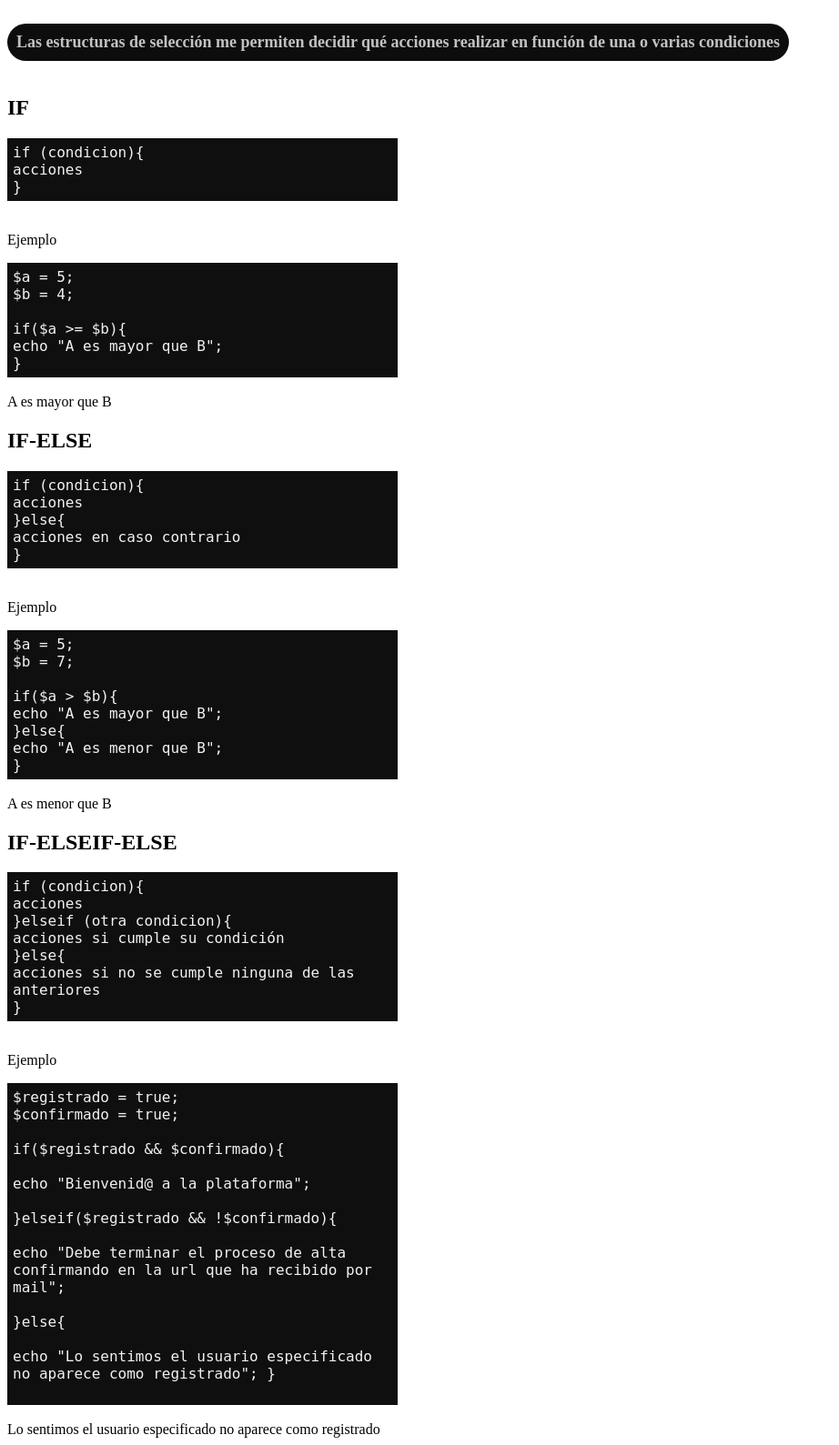
After one commit to mrodara/ut05, a PHP site: page /sesion3/estructuras_seleccion.php in a window 1280 px wide. The commit adds this page. Shown: the whole page at 91% size, without its empty margins (0-922 px from the left). Run offline with PHP 8.4, Linux system fonts and the light colour scheme.

Commit message:
estructuras seleccion, operadores logicos e incr.

```diff
--- a/sesion3/aritmeticos.php
+++ b/sesion3/aritmeticos.php
@@ -18,7 +18,7 @@
         echo "El resultado de la multiplicación es: " . $operando1 * $operando2 . "</br>";
         echo "El resultado de la división es: " . $operando1 / $operando2 . "</br>";
         echo "El resultado del módulo es: " . $operando1 % $operando2 . "</br>";
-        echo "El resultado del exponente: " . $operando1 ** $operando2 . "</br>";
+        echo "El resultado de la potencia: " . $operando1 ** $operando2 . "</br>";
 
     ?>
 </body>
--- a/sesion3/arrays_asociativos.php
+++ b/sesion3/arrays_asociativos.php
@@ -11,6 +11,7 @@
     <h2>Creación de arrays asociativos</h2>
     <?php
 
+
         $sistemas = array("so1" => "windows", "so2" => "linux", "so3" => "macos");
 
         $persona = array("nombre" => "Manu", "edad" => 42, "profesor" => true, "salario" => 5000.36);
@@ -22,8 +23,8 @@
 
         echo $sistemas["so3"] . "<br>";
 
-        var_dump($sistemas) . "<br>";
-        var_dump($persona) . "<br>";
+        echo var_dump($sistemas) . "<br>";
+        echo var_dump($persona) . "<br>";
     ?>
 </body>
 </html>
--- a/sesion3/arrays_indexados.php
+++ b/sesion3/arrays_indexados.php
@@ -11,6 +11,7 @@
     <h2>Creación de arrays indexandos en php</h2>
     <?php
 
+
         //Constructor array()
         $frutas = array("Naranja", "Mandarina", "Pera", "Melón");
 
@@ -19,7 +20,7 @@
 
         //Crear arrays vacios para luego llenarlos
         $vacio = array(10); // Variable es un array de 10 elementos.
-        $vacio = array(); // Variable es un array sin tamaña especifico.
+        $vacio = array(); // Variable es un array sin tamaño especifico.
     ?>
 
     <h2>Acceso a los arrays</h2>
--- a/sesion3/comparacion.php
+++ b/sesion3/comparacion.php
@@ -19,8 +19,8 @@
         echo $texto . "</br>";
 
         echo var_dump($operando1 == $operando2) . "</br>";
-        echo var_dump($operando1 == $texto) . "</br>";
-        echo var_dump($operando1 === $texto) . "</br>";
+        echo var_dump($operando1 == $texto) . "</br>";    // True
+        echo var_dump($operando1 === $texto) . "</br>";   // False
         echo var_dump($operando1 != $operando2) . "</br>";  // Distinto
         echo var_dump($operando1 <> $operando2) . "</br>";  // Distinto
         echo var_dump($operando1 <> $texto) . "</br>";  // Distinto
@@ -29,6 +29,8 @@
 
         echo $usuario == ''? "Hola Invitado":"Bienvenid@ " . $usuario;
 
+
+
     ?>
 </body>
 </html>
--- /dev/null
+++ b/sesion3/estructuras_seleccion.php
@@ -0,0 +1,145 @@
+<!DOCTYPE html>
+<html lang="en">
+<head>
+    <meta charset="UTF-8">
+    <meta http-equiv="X-UA-Compatible" content="IE=edge">
+    <meta name="viewport" content="width=device-width, initial-scale=1.0">
+    <title>Estructuras de Selección</title>
+    <style>
+        code {
+            background-color: #0f0f0f;
+            color: #f2f2f2;
+            padding: 6px;
+            font-size: 16px;
+            display: block;
+            width: 33%;
+        }
+
+        .parrafo_imp {
+            font-size: 18px;
+            font-weight: bold;
+            color: #c2c2c2;
+            background-color: #0d0d0d;
+            padding: 10px;
+            display: inline-block;
+            border-radius: 25px;
+        }
+    </style>
+</head>
+<body>
+    <p class="parrafo_imp">
+        Las estructuras de selección me permiten decidir qué acciones realizar
+        en función de una o varias condiciones
+    </p>
+    <h2>IF</h2>
+
+    <code>
+        if (condicion){</br>
+            acciones</br>
+        }</br>
+    </code>
+    <br>
+    <p>Ejemplo</p>
+    <code>
+        $a = 5;</br>
+        $b = 4;</br>
+
+        </br>
+        if($a >= $b){</br>
+            echo "A es mayor que B";</br>
+        }</br>
+    </code>
+    </br>
+    <?php
+
+        $a = 5;
+        $b = 4;
+
+        if ($a >= $b) {
+            # code...
+            echo "A es mayor que B";
+        }
+
+    ?>
+    </br>
+    <h2>IF-ELSE</h2>
+    <code>
+        if (condicion){</br>
+            acciones</br>
+        }else{</br>
+            acciones en caso contrario</br>
+        }</br>
+    </code>
+    <br>
+    <p>Ejemplo</p>
+    <code>
+        $a = 5;</br>
+        $b = 7;</br>
+
+        </br>
+        if($a > $b){</br>
+            echo "A es mayor que B";</br>
+        }else{</br>
+            echo "A es menor que B";</br>
+        }</br>
+    </code>
+    </br>
+    <?php
+
+        $a = 5;
+        $b = 7;
+
+        if ($a > $b) {
+            # code...
+            echo "A es mayor que B";
+        }else{
+            echo "A es menor que B";
+        }
+
+    ?>
+<br>
+<h2>IF-ELSEIF-ELSE</h2>
+    <code>
+        if (condicion){</br>
+            acciones</br>
+        }elseif (otra condicion){</br>
+            acciones si cumple su condición</br>
+        }else{</br>
+            acciones si no se cumple ninguna de las anteriores</br>
+        }</br>
+    </code>
+    <br>
+    <p>Ejemplo</p>
+    <code>
+        $registrado = true;</br>
+        $confirmado = true;</br>
+
+        </br>
+        if($registrado && $confirmado){</br></br>
+            echo "Bienvenid@ a la plataforma";</br></br>
+        }elseif($registrado && !$confirmado){</br></br>
+            echo "Debe terminar el proceso de alta confirmando en la url que ha recibido por mail";</br></br>
+        }else{</br></br>
+            echo "Lo sentimos el usuario especificado no aparece como registrado";
+        }</br></br>
+    </code>
+    </br>
+    <?php
+
+    $registrado = false;
+    $confirmado = false;
+
+        if ($registrado && $confirmado) {
+            # code...
+            echo "Bienvenid@ a la plataforma</br>";
+        }elseif ($registrado & !$confirmado) {
+            # code...
+            echo "Debe terminar el proceso de alta confirmando en la url que ha recibido por mail</br>";
+        }else{
+            echo "Lo sentimos el usuario especificado no aparece como registrado</br>";
+        }
+
+
+    ?>
+</body>
+</html>
```
Also changed, not shown: sesion3/incremento.php (added, +62 -0 lines), sesion3/logicos.php (added, +83 -0 lines).
